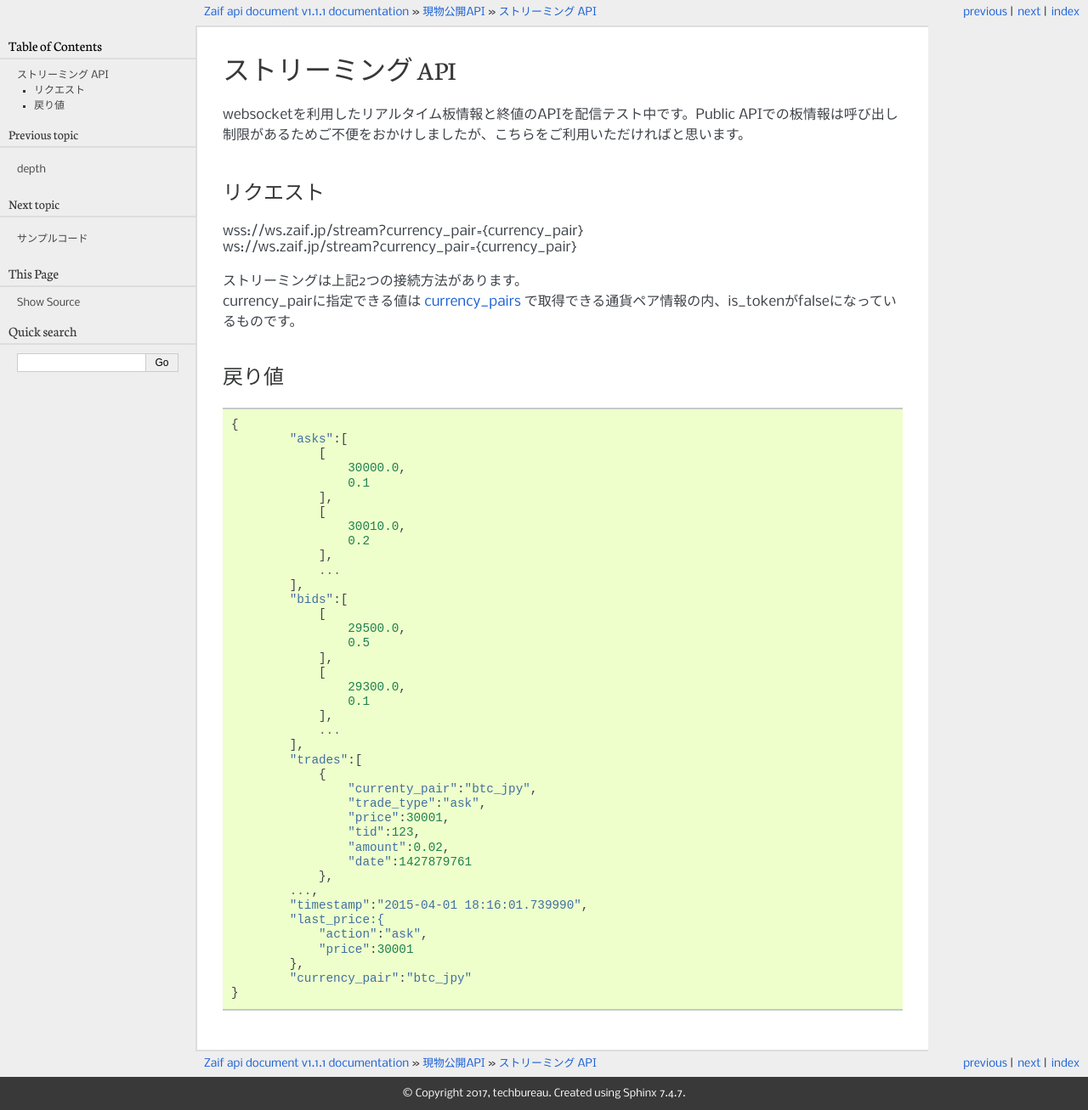
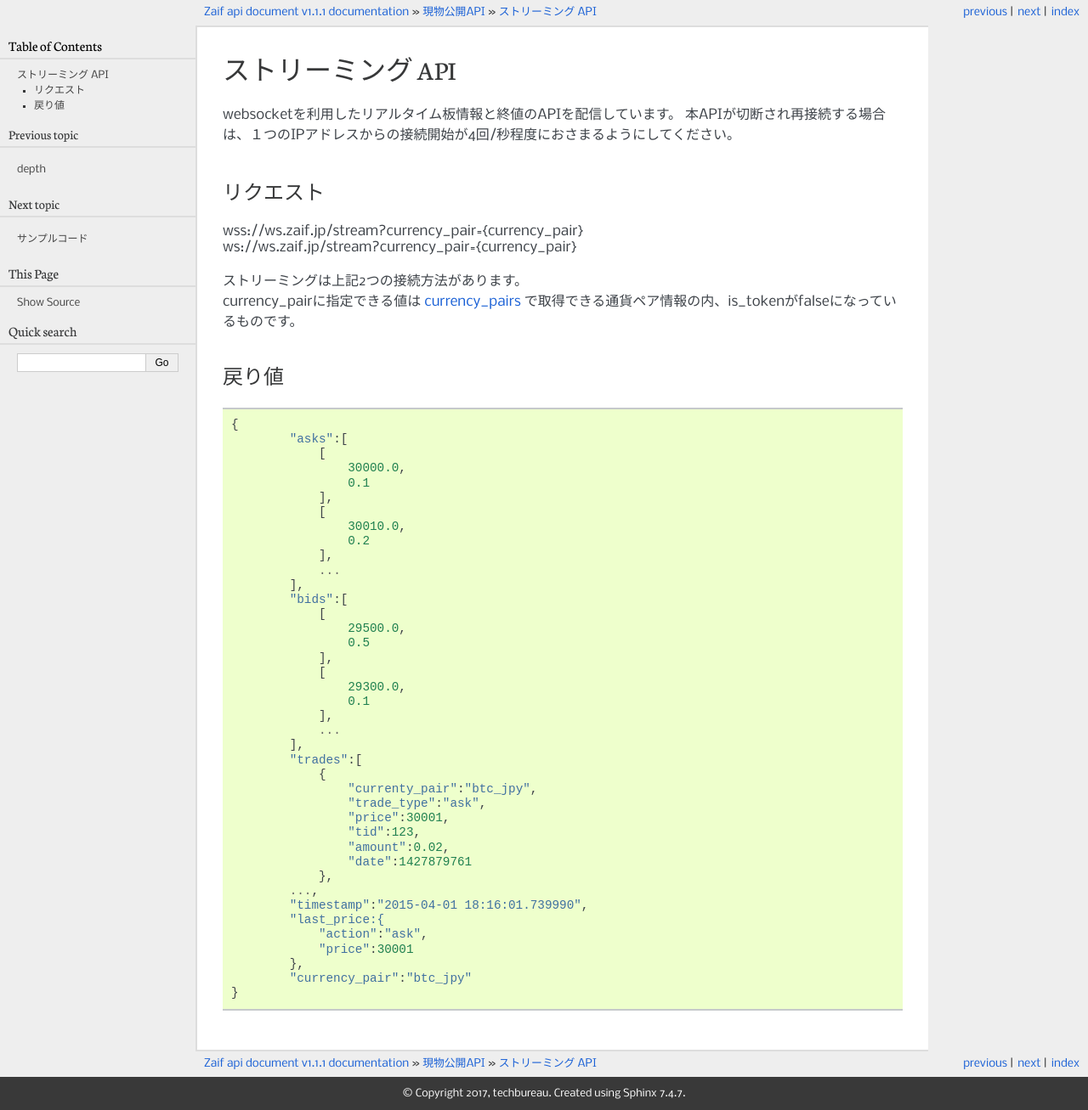
Before and after one commit to techbureau/api-doc, a Sphinx documentation site: the page built from docs/public/3_streaming.rst, in a window 1280 px wide. Shown: the whole page at 85% size. Built offline with Sphinx 7.4.7, drawn with Linux system fonts in a browser that asks for light colours.

Commit message:
stream apiの接続方法説明を変更

```diff
--- a/docs/public/3_streaming.rst
+++ b/docs/public/3_streaming.rst
@@ -1,7 +1,9 @@
 =============================
 ストリーミング API
 =============================
-websocketを利用したリアルタイム板情報と終値のAPIを配信テスト中です。Public APIでの板情報は呼び出し制限があるためご不便をおかけしましたが、こちらをご利用いただければと思います。
+websocketを利用したリアルタイム板情報と終値のAPIを配信しています。
+本APIが切断され再接続する場合は、１つのIPアドレスからの接続開始が4回/秒程度におさまるようにしてください。
+
 
 リクエスト
 ==============
```
